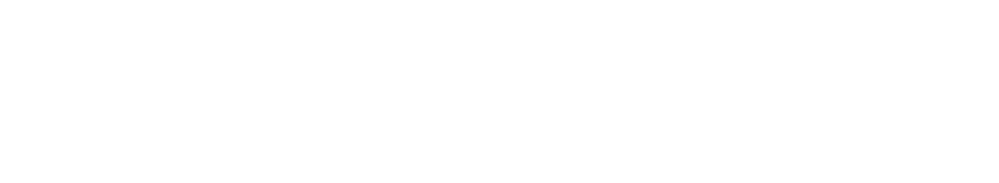
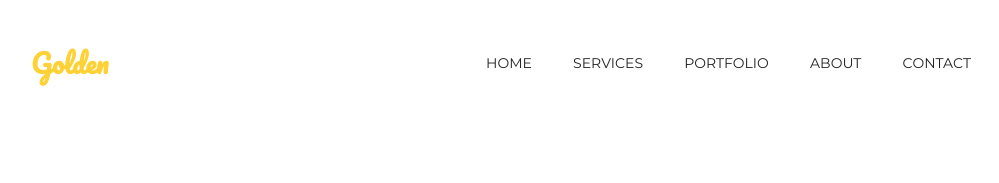
Before and after one commit to mikiteek/goit-fe-course, a plain HTML site: page hw-01-07/index.html in a window 1280 px wide. Shown: the whole page, without its empty margins (139-1138 px from the left). Drawn offline with Linux system fonts and the light colour scheme.

Commit message:
m-07 -> header done

```diff
--- a/hw-01-07/css/main.css
+++ b/hw-01-07/css/main.css
@@ -28,3 +28,36 @@
   max-width: 940px;
   margin: 0 auto;
 }
+
+/*-- H E A D E R --*/
+.header-page {
+  padding: 38px 0 92px;
+}
+.header-nav {
+  min-height: 50px;
+  display: flex;
+  align-items: flex-end;
+  flex-wrap: wrap;
+  justify-content: space-between;
+}
+.header-nav-list {
+  width: 485px;
+  display: flex;
+  flex-wrap: wrap;
+  justify-content: space-between;
+}
+h1 {
+  font-family: "Pacifico", sans-serif;
+  font-size: 26px;
+  line-height: 50px;
+  color: rgb(254, 209, 54);
+}
+.header-nav-list-item a {
+  line-height: 50px;
+  color: #222;
+  text-transform: uppercase;
+}
+.header-nav-list-item a:hover,
+.header-nav-list-item a:focus {
+  color: rgb(254, 209, 54);
+}
--- a/hw-01-07/index.html
+++ b/hw-01-07/index.html
@@ -7,5 +7,18 @@
     <link rel="stylesheet" href="css/include-fonts.css" />
     <link rel="stylesheet" href="css/main.css" />
   </head>
-  <body></body>
+  <body>
+    <header class="header-page">
+      <nav class="header-nav wrapper">
+        <h1>Golden</h1>
+        <ul class="header-nav-list">
+          <li class="header-nav-list-item"><a href="#">Home</a></li>
+          <li class="header-nav-list-item"><a href="#">Services</a></li>
+          <li class="header-nav-list-item"><a href="#">Portfolio</a></li>
+          <li class="header-nav-list-item"><a href="#">About</a></li>
+          <li class="header-nav-list-item"><a href="#">Contact</a></li>
+        </ul>
+      </nav>
+    </header>
+  </body>
 </html>
```
